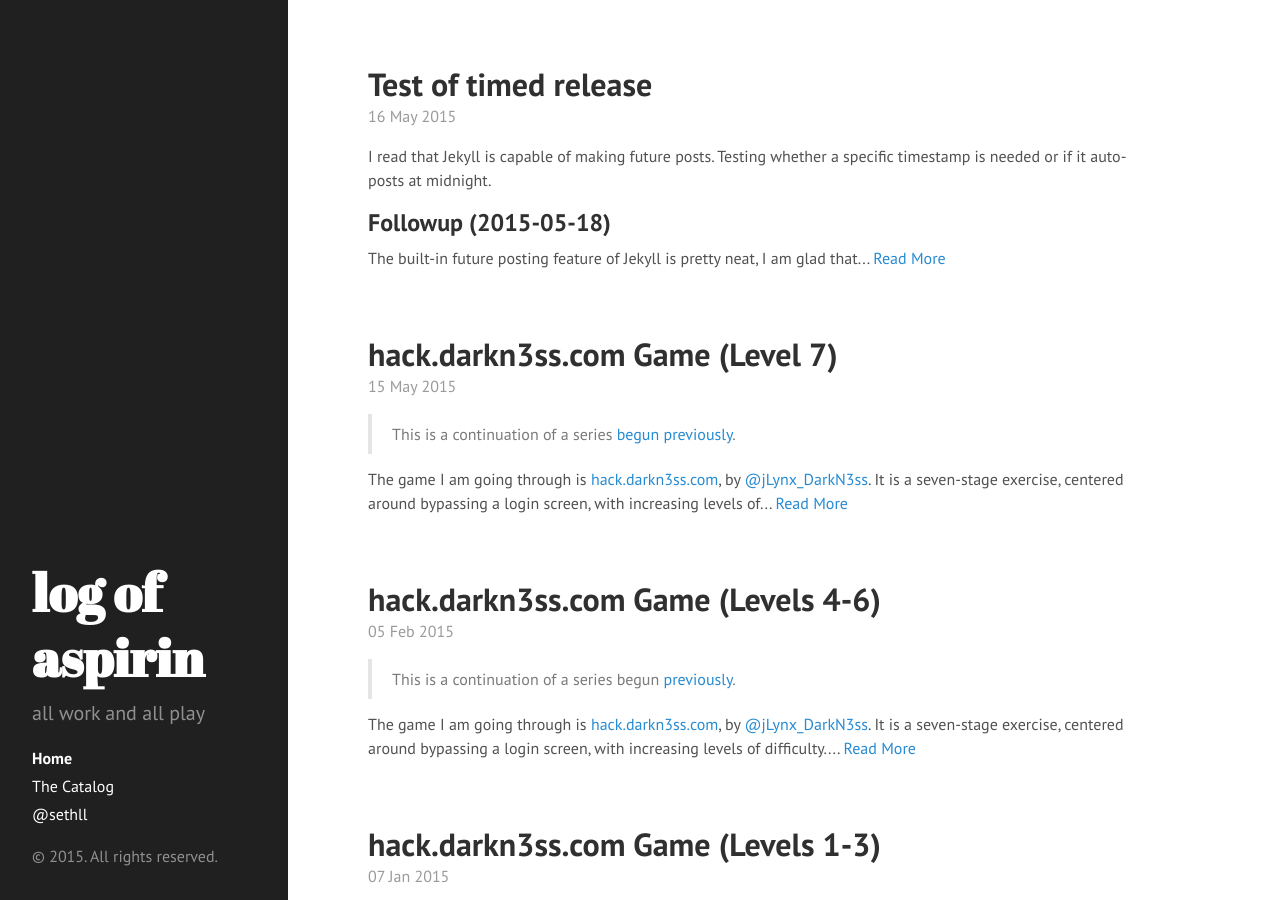
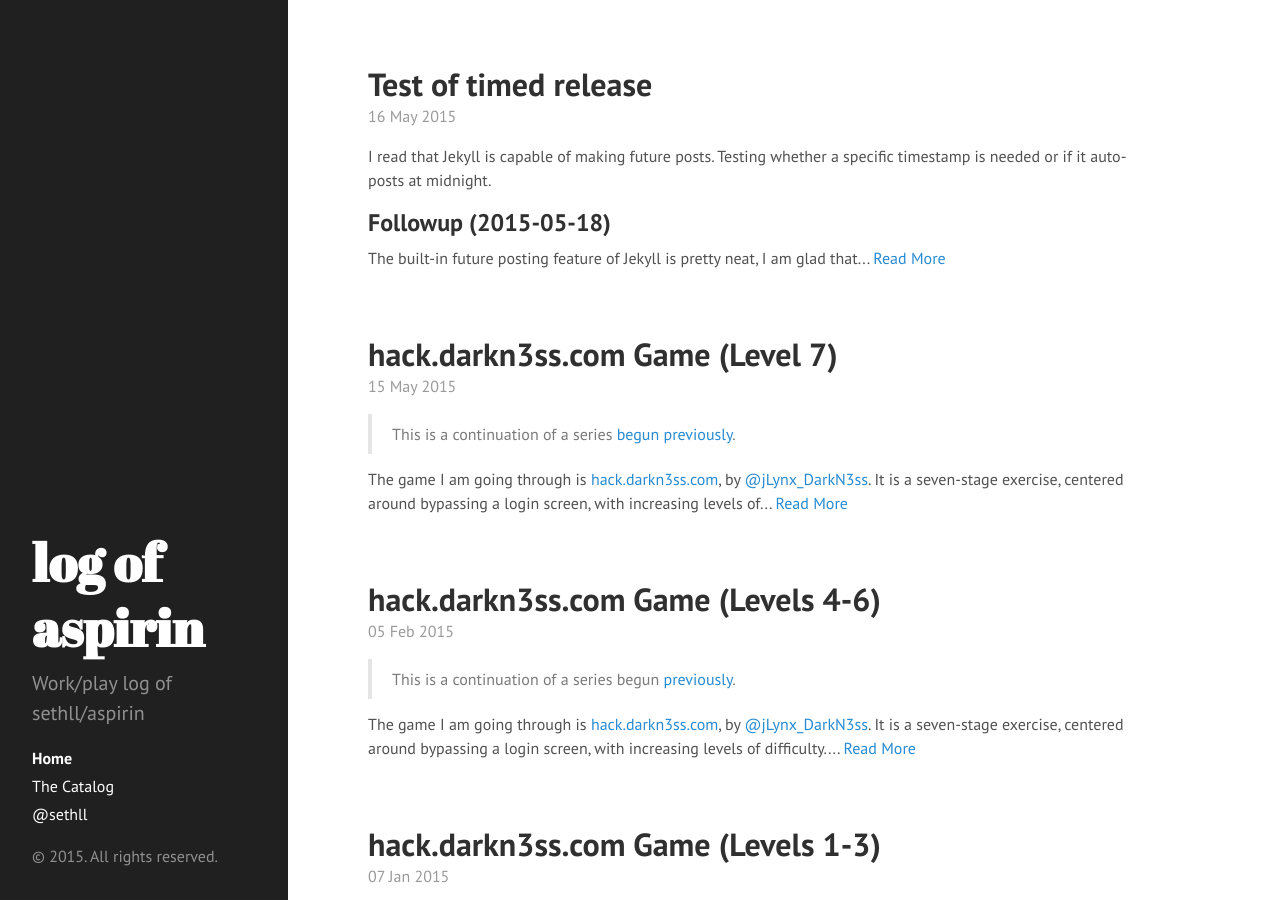
Before and after one commit to sethll/sethll.github.io, a Jekyll site: the page built from index.html, in a window 1280 px wide and 900 px high. Built offline with Jekyll 4.4.1, drawn with Linux system fonts in a browser that asks for light colours; Markdown is read by kramdown in place of the engine named in the settings; the list of posts is cut into pages by our own code.

Commit message:
changed tagline

```diff
--- a/_config.yml
+++ b/_config.yml
@@ -10,7 +10,7 @@ relative_permalinks: true
 future:           false
 title:            'log of aspirin'
 tagline:          'Hopefully something useful will come of this.'
-description:      'all work and all play'
+description:      'Work/play log of sethll/aspirin'
 url:              https://sethll.github.io
 baseurl:          /
 
```
